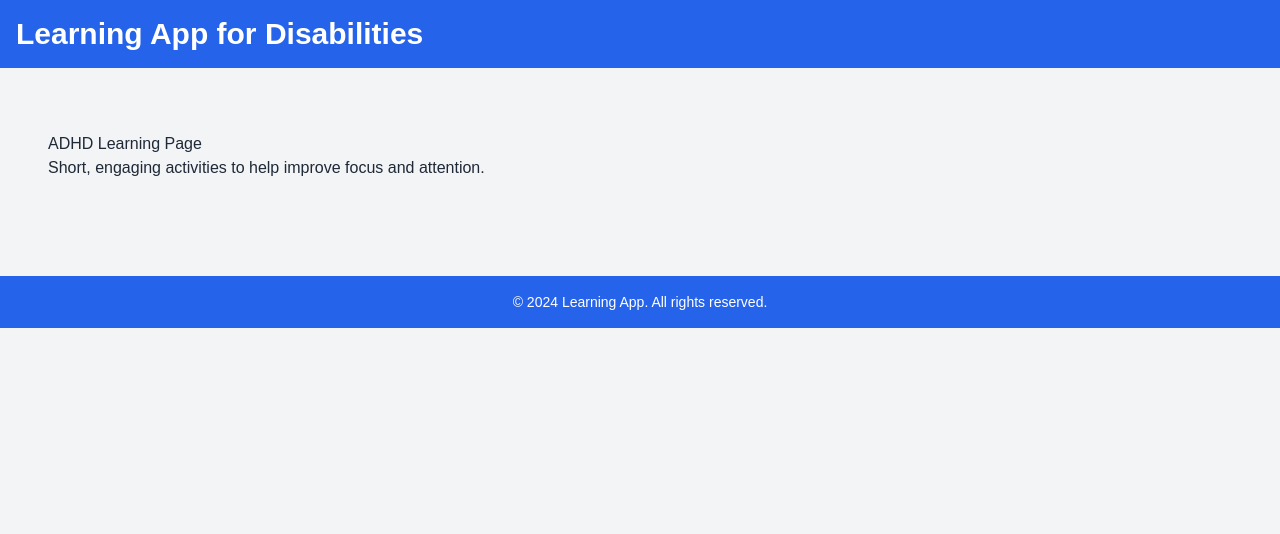
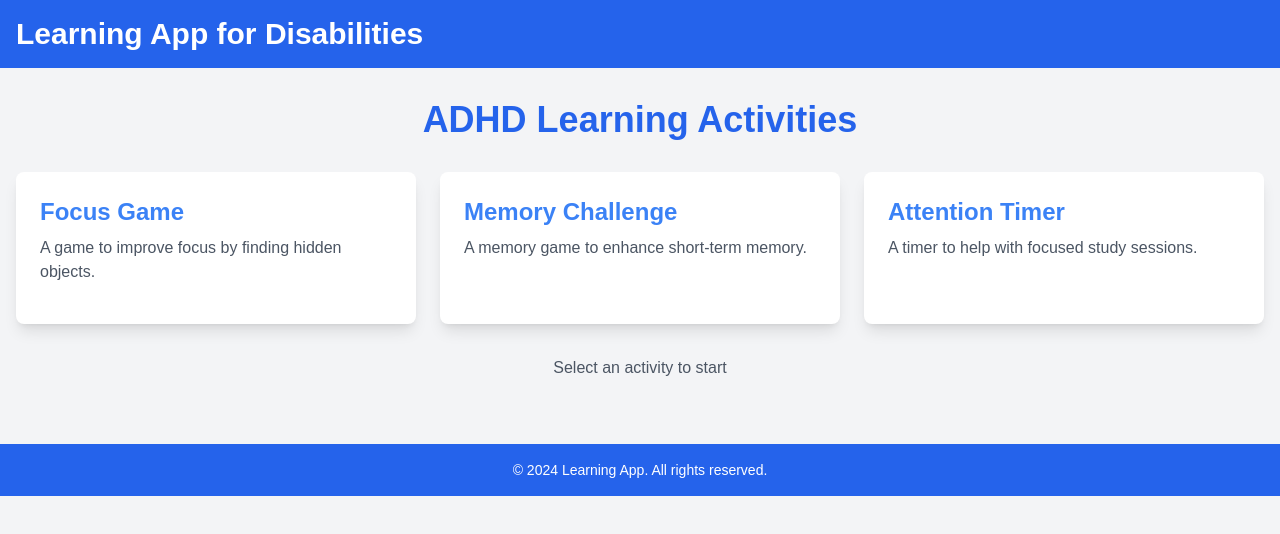
Before and after one commit to MiteshJain8/learnix, a Next.js app: page /adhd in a window 1280 px wide. Shown: the top 534 px of the page. Built offline with nearby package versions, Linux system fonts and the light colour scheme.

Commit message:
Add page.js for ADHD

```diff
--- a/app/adhd/page.js
+++ b/app/adhd/page.js
@@ -1,9 +1,53 @@
+import { useState } from 'react';
+import FocusGame from './FocusGame';
+import MemoryChallenge from './MemoryChallenge';
+import AttentionTimer from './AttentionTimer';
+
+const activities = [
+  {
+    title: "Focus Game",
+    description: "A game to improve focus by finding hidden objects.",
+    component: FocusGame,
+  },
+  {
+    title: "Memory Challenge",
+    description: "A memory game to enhance short-term memory.",
+    component: MemoryChallenge,
+  },
+  {
+    title: "Attention Timer",
+    description: "A timer to help with focused study sessions.",
+    component: AttentionTimer,
+  },
+];
+
 export default function ADHDPage() {
-    return (
-      <div style={{ padding: "2rem" }}>
-        <h2>ADHD Learning Page</h2>
-        <p>Short, engaging activities to help improve focus and attention.</p>
-        {/* Add your specific components for ADHD */}
+  const [currentActivity, setCurrentActivity] = useState(null);
+
+  return (
+    <div>
+      <h2 className="text-4xl font-bold text-center mb-8 text-blue-600">ADHD Learning Activities</h2>
+      <div className="grid grid-cols-1 md:grid-cols-2 lg:grid-cols-3 gap-6">
+        {activities.map((activity, index) => (
+          <div
+            key={index}
+            className="bg-white shadow-lg rounded-lg p-6 hover:shadow-xl transition-shadow duration-300 cursor-pointer"
+            onClick={() => setCurrentActivity(activity.component)}
+          >
+            <h3 className="text-2xl font-semibold text-blue-500">{activity.title}</h3>
+            <p className="text-gray-600 mt-2 mb-4">{activity.description}</p>
+          </div>
+        ))}
       </div>
-    );
-  }
+      <div className="mt-8">
+        {currentActivity ? (
+          <div className="bg-white shadow-lg rounded-lg p-6">
+            {currentActivity && <currentActivity />}
+          </div>
+        ) : (
+          <p className="text-center text-gray-600">Select an activity to start</p>
+        )}
+      </div>
+    </div>
+  );
+}
```
